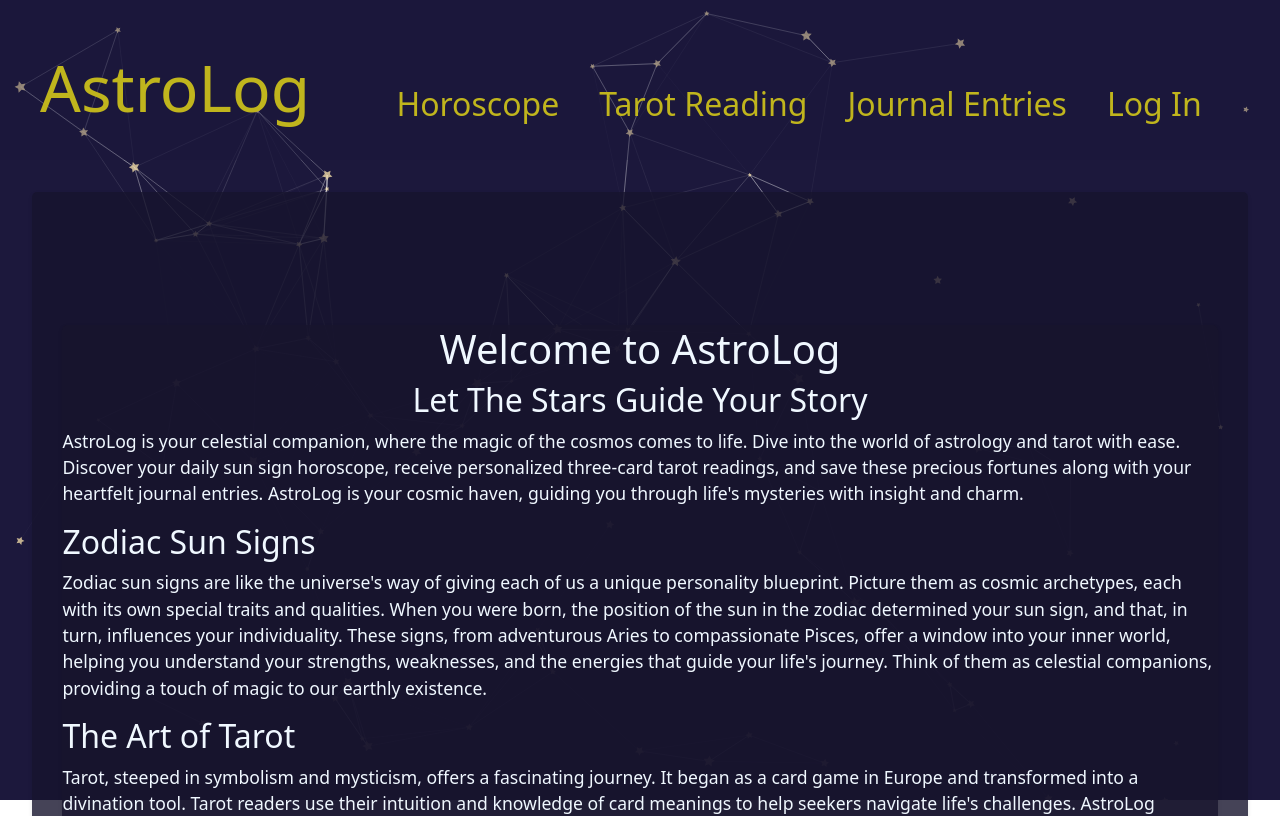
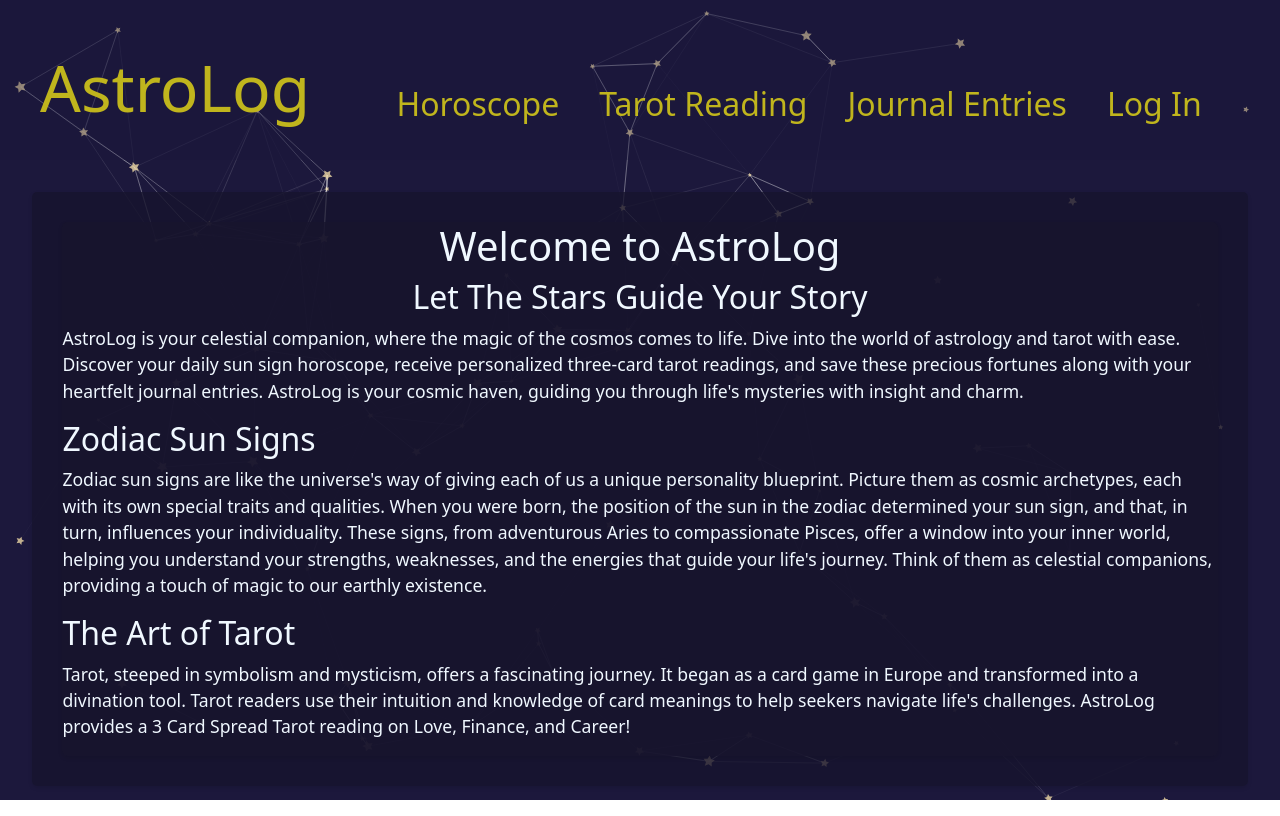
Before and after one commit to allister-seras/AstroLog, a React (Create React App) app in the folder client/: page / in a window 1280 px wide. Shown: the top 816 px of the page. Built offline with nearby package versions, Linux system fonts and the light colour scheme; no server answers.

Commit message:
light style and font changes

```diff
--- a/client/public/index.html
+++ b/client/public/index.html
@@ -10,6 +10,9 @@
       content="Web site created using create-react-app"
     />
     <link rel="apple-touch-icon" href="%PUBLIC_URL%/logo192.png" />
+    <link rel="preconnect" href="https://fonts.gstatic.com">
+<link href="https://fonts.googleapis.com/css2?family=Playfair+Display:wght@400;500;700&display=swap" rel="stylesheet">
+
     <!--
       manifest.json provides metadata used when your web app is installed on a
       user's mobile device or desktop. See https://developers.google.com/web/fundamentals/web-app-manifest/
--- a/client/src/App.css
+++ b/client/src/App.css
@@ -1,12 +1,8 @@
-* {
-    box-sizing: border-box;
-
-}
-
 body {
     margin: 0;
     height: 100%;
     width: 100%;
+    font-family: 'Playfair Display', serif;
 }
 
 .nav {
--- a/client/src/App.js
+++ b/client/src/App.js
@@ -45,7 +45,7 @@
       <Header />
       <UserProvider>
       <Router>
-        <main className="flex-column justify-center align-center min-100-vh">
+        <main className="flex-column justify-center align-center min-height-100%">
           <Routes>
             <Route
               path="/login"
```
